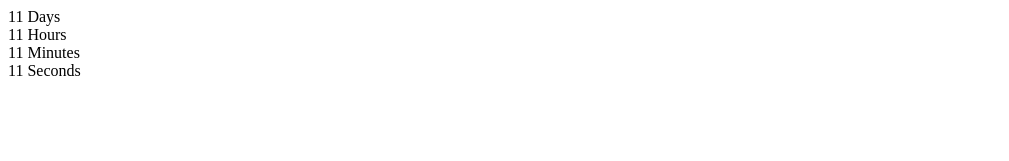
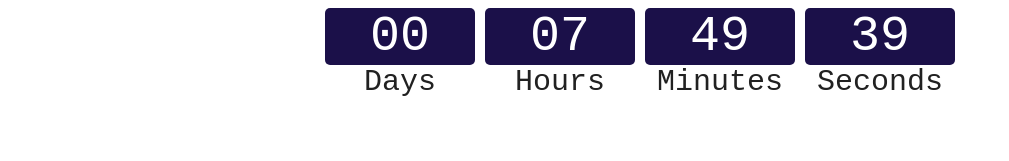
Before and after one commit to kharchenkok/goit-js-hw-11-timer, a plain HTML site: page index.html in a window 1280 px wide. Shown: the whole page, without its empty margins (0-1009 px from the left). Drawn offline with Linux system fonts and the light colour scheme.

Commit message:
ht-11-timer-add

```diff
--- a/index.html
+++ b/index.html
@@ -3,6 +3,7 @@
 <head>
     <meta charset="UTF-8">
     <meta name="viewport" content="width=device-width, initial-scale=1.0">
+    <link rel="stylesheet" href="./style.css">
     <title>Home-task-11-timer</title>
 </head>
 <body>
--- a/index.js
+++ b/index.js
@@ -1,8 +1,51 @@
 class CountdownTimer{
+    constructor({selector,targetDate}){
+       this.selector = selector
+       this.targetDate=targetDate
+        this.refs = {
+            days: document.querySelector('[data-value="days"]'),
+            hours: document.querySelector('[data-value="hours"]'),
+            mins: document.querySelector('[data-value="mins"]'),
+            secs: document.querySelector('[data-value="secs"]'),
+        }
+        this.start()
+    }
+    calcTime(time){
+        const days = this.pad(Math.floor(time / (1000 * 60 * 60 * 24)));
+        const hours = this.pad(Math.floor((time % (1000 * 60 * 60 * 24)) / (1000 * 60 * 60)));
+        const mins = this.pad(Math.floor((time % (1000 * 60 * 60)) / (1000 * 60)));
+        const secs = this.pad(Math.floor((time % (1000 * 60)) / 1000));
+        this.changeDateElements(days,hours,mins,secs)
+
+    }
+    pad (value){
+        return String(value).padStart(2,'0')
+    }
+    changeDateElements(days,hours,mins,secs){
+        this.refs.days.innerHTML=days
+        this.refs.hours.innerHTML=hours
+        this.refs.mins.innerHTML=mins
+        this.refs.secs.innerHTML=secs
+    }
+
+    changeDate(){
+        const time=this.targetDate.getTime()-new Date().getTime()
+        time>0 ? this.calcTime(time) : this.viewError()
+
+    }
+    start(){
+        this.changeDate()
+        setInterval(()=>{
+            this.changeDate()
+        },1000)
+    }
+    viewError(){
+        document.querySelector(this.selector).innerHTML='Time is over'
+    }
 
 }
 
-
-function pad (value){
-    return String(value).padStart(2,'0')
-}
+new CountdownTimer({
+    selector: '#timer-1',
+    targetDate: new Date('Jul 15, 2020'),
+  });
--- /dev/null
+++ b/style.css
@@ -0,0 +1,35 @@
+html {
+  box-sizing: border-box;
+}
+
+body {
+  background-color: #fff;
+  color: #212121;
+}
+
+.timer {
+  display: flex;
+  justify-content: center;
+  margin-bottom: 15px;
+  font-family: "Roboto Mono", monospace;
+  margin-top: 0;
+  margin-bottom: 24px;
+
+}
+.field {
+  display: flex;
+  flex-direction: column;
+  text-align: center;
+  width: 150px;
+  height: 150px;
+  font-size: 30px;
+}
+.field:not(:last-child) {
+    margin-right: 10px;
+}
+.value {
+  background-color: rgb(27, 16, 73);
+  color: #fff;
+  border-radius: 5px;
+  font-size: 50px;
+}
```
